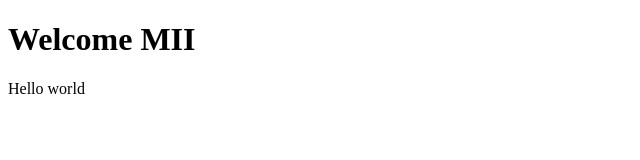
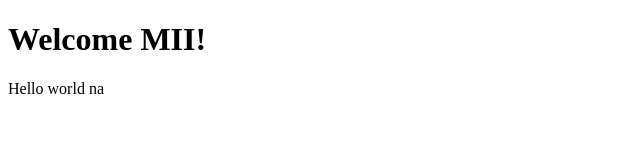
Before and after one commit to Zazh/mii.kz, a website: page services/landing/public/home.html in a window 1280 px wide. Shown: the full height of the page, 0-640 px from the left. Drawn offline with Linux system fonts and the light colour scheme.

Commit message:
Обновление home.html

```diff
--- a/services/landing/public/home.html
+++ b/services/landing/public/home.html
@@ -7,7 +7,7 @@
     <title>Home</title>
 </head>
 <body>
-    <h1>Welcome MII</h1>
-    <p>Hello world</p>
+    <h1>Welcome MII!</h1>
+    <p>Hello world na</p>
 </body>
 </html>
```
